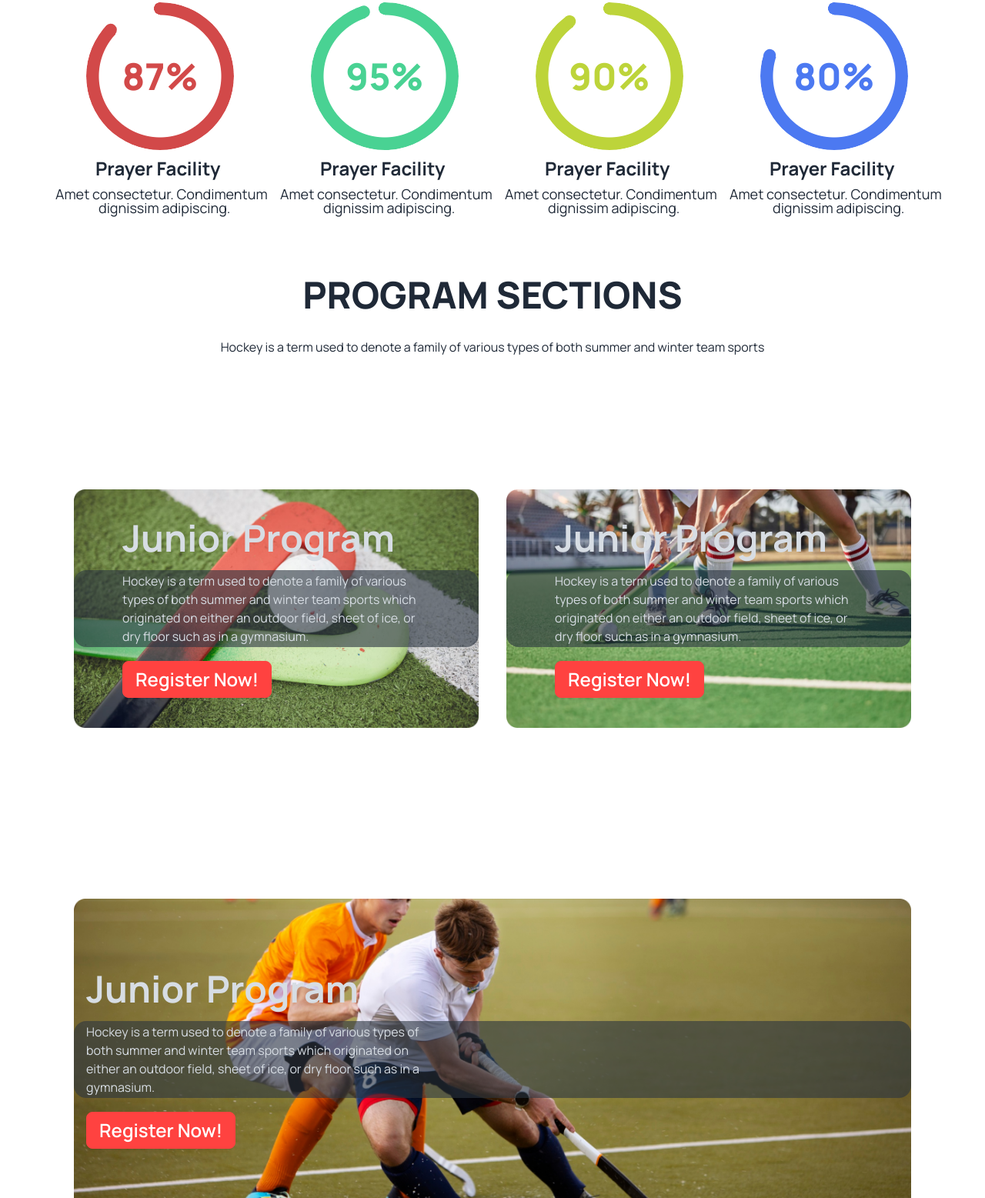
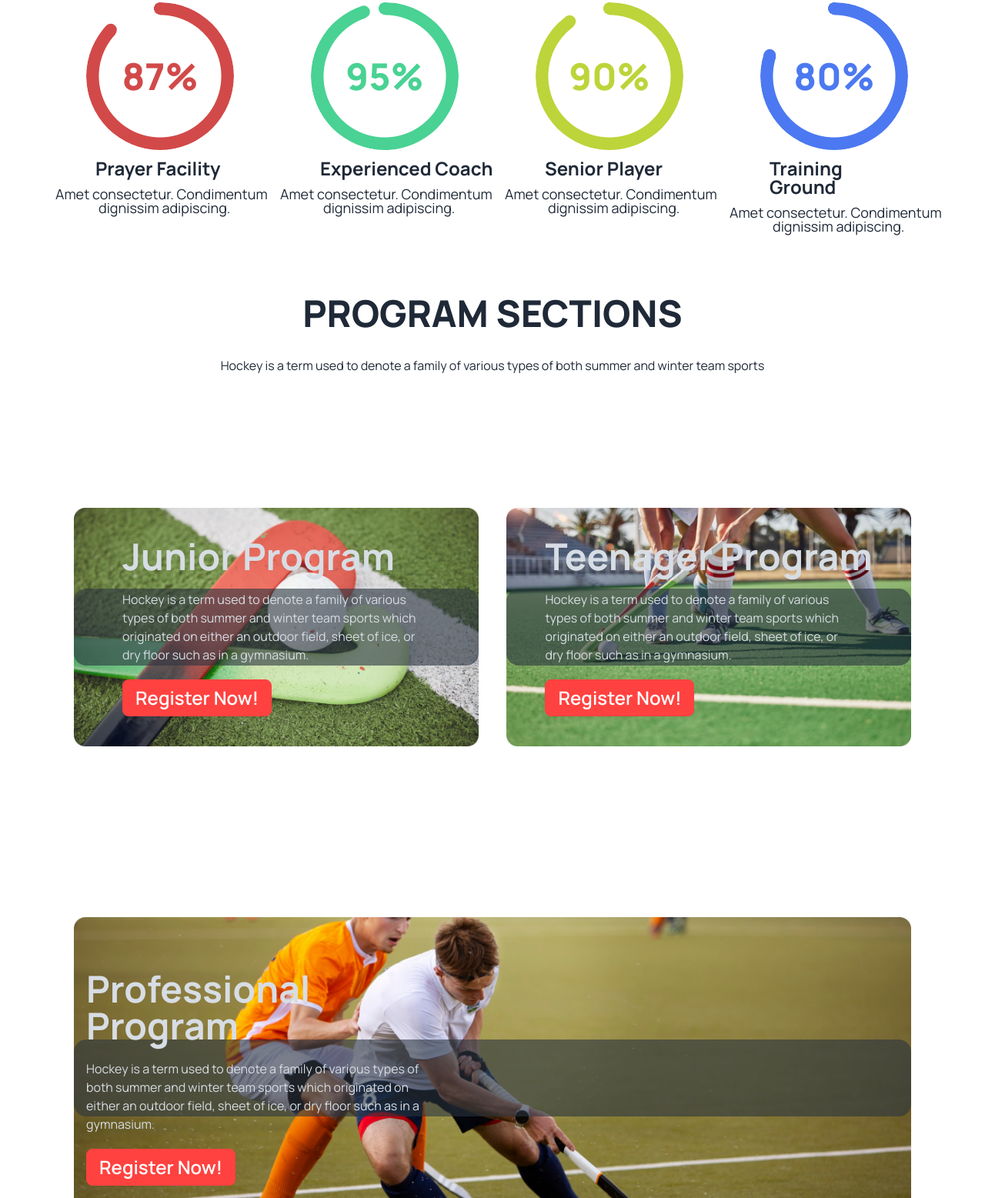
Before and after one commit to ziaislam375/B9A3-New-Hockey, a plain HTML site: page index.html in a window 1280 px wide. Shown: the part 1117-2674 px from the top of the page at 77% size. Drawn offline with nearby package versions, Linux system fonts and the light colour scheme.

Commit message:
added html

```diff
--- a/index.html
+++ b/index.html
@@ -85,19 +85,19 @@
 
                         <div class="space-y-3 lg:mt-0">
                           <div class="radial-progress font-extrabold text-[#49D293] ml-[530px] lg:ml-0 " style="--value:95; --size:12rem; --thickness: 1rem;" role="progressbar">95%</div>
-                          <h2 class="ml-[500px] w-[300px] text-[40px] lg:text-[24px] font-bold lg:ml-3 mt-2 lg:w-46">Prayer Facility</h2>
+                          <h2 class="ml-[500px] w-[300px] text-[40px] lg:text-[24px] font-bold lg:ml-3 mt-2 lg:w-46">Experienced Coach</h2>
                           <p class="ml-[350px] w-[540px] text-[35px] lg:text-[18px] lg:-ml-10 mt-2">Amet consectetur. Condimentum <br><span class="ml-24 lg:ml-14">dignissim adipiscing.</span></p>
                       </div>
 
                       <div class="space-y-3 lg:mt-0">
                         <div class="radial-progress font-extrabold text-[#bdd43a] ml-[530px] lg:ml-0" style="--value:90; --size:12rem; --thickness: 1rem;" role="progressbar">90%</div>
-                        <h2 class="ml-[500px] w-[300px] text-[40px] lg:text-[24px] font-bold lg:ml-3 mt-2 lg:w-46">Prayer Facility</h2>
+                        <h2 class="ml-[500px] w-[300px] text-[40px] lg:text-[24px] font-bold lg:ml-3 mt-2 lg:w-46">Senior Player</h2>
                         <p class="ml-[350px] w-[540px] text-[35px] lg:text-[18px] lg:-ml-10 mt-2">Amet consectetur. Condimentum <br><span class="ml-24 lg:ml-14">dignissim adipiscing.</span></p>
                     </div>
 
                     <div class="space-y-3 lg:mt-0">
                       <div class="radial-progress font-extrabold text-[#4c79f1] ml-[530px] lg:ml-0" style="--value:80; --size:12rem; --thickness: 1rem;" role="progressbar">80%</div>
-                      <h2 class="ml-[500px] w-[300px] text-[40px] lg:text-[24px] font-bold lg:ml-3 mt-2 lg:w-[170px]">Prayer Facility</h2>
+                      <h2 class="ml-[500px] w-[300px] text-[40px] lg:text-[24px] font-bold lg:ml-3 mt-2 lg:w-[170px]">Training Ground</h2>
                       <p class="ml-[350px] w-[540px] text-[35px] lg:text-[18px] lg:-ml-10 mt-2 lg:w-[300px]">Amet consectetur. Condimentum <br><span class="ml-24 lg:ml-14">dignissim adipiscing.</span></p>
                   </div>
    </div>
@@ -125,7 +125,7 @@
                   <div class="hero-overlay bg-opacity-60 rounded-2xl lg:h-[100px] "></div>
                   <div class="hero-content text-neutral-content">
                     <div class="">
-                      <h1 class="mb-5 text-5xl font-bold">Junior Program</h1>
+                      <h1 class="mb-5 text-5xl font-bold">Teenager Program</h1>
                       <p class="mb-5 text-[34px] lg:w-[400px] lg:text-[16px]">Hockey is a term used to denote a family of various types of both summer and winter team sports which originated on either an outdoor field, sheet of ice, or dry floor such as in a gymnasium.</p>
                       <button class="btn bg-[#FF4240] text-2xl text-white border-[#FF4240] ">Register Now!</button>
                     </div>
@@ -136,7 +136,7 @@
                   <div class="hero-overlay bg-opacity-60 rounded-2xl lg:h-[100px]"></div>
                   <div class="hero-content text-neutral-content">
                     <div class="lg:mr-[600px] lg:ml-0">
-                      <h1 class="mb-5 text-5xl font-bold">Junior Program</h1>
+                      <h1 class="mb-5 text-5xl font-bold">Professional Program</h1>
                       <p class="mb-5 text-[34px] lg:text-[16px]">Hockey is a term used to denote a family of various types of both summer and winter team sports which originated on either an outdoor field, sheet of ice, or dry floor such as in a gymnasium.</p>
                       <button class="btn text-2xl bg-[#FF4240] text-white border-[#FF4240] ">Register Now!</button>
                     </div>
```
